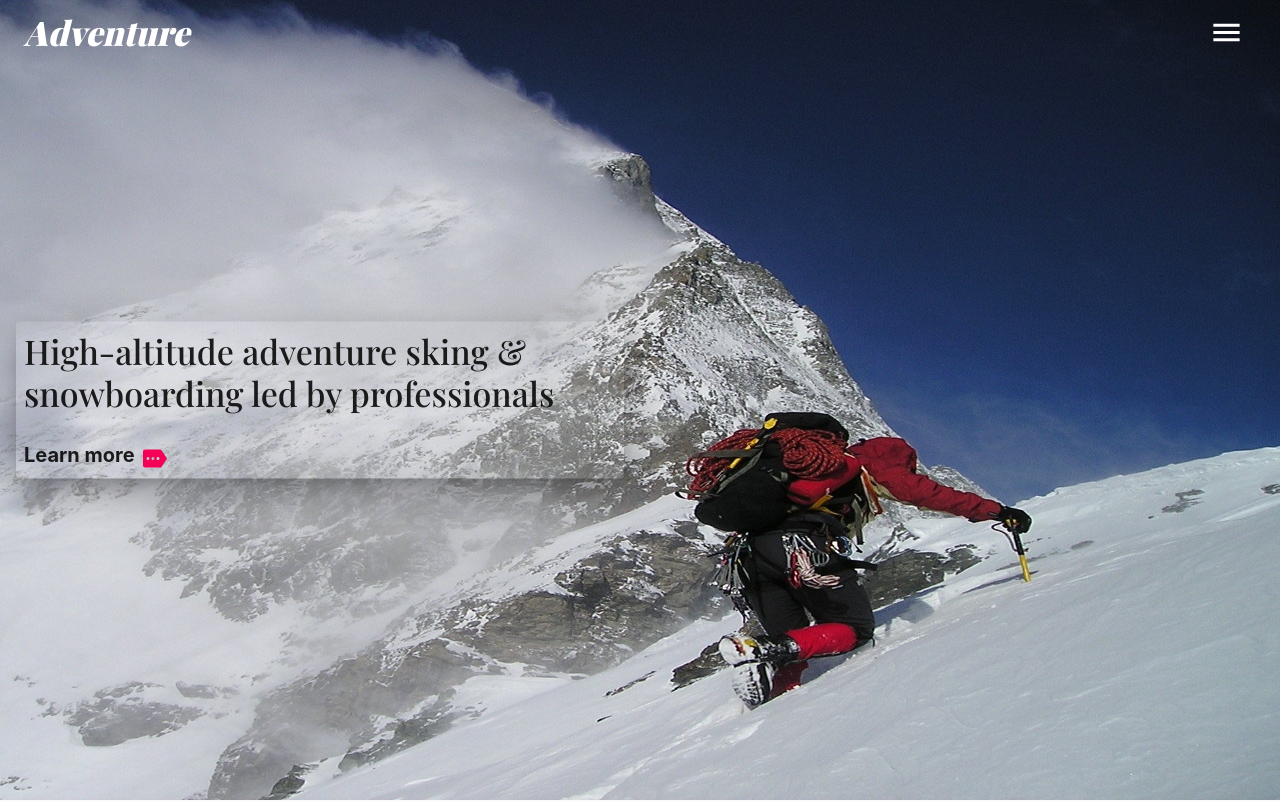
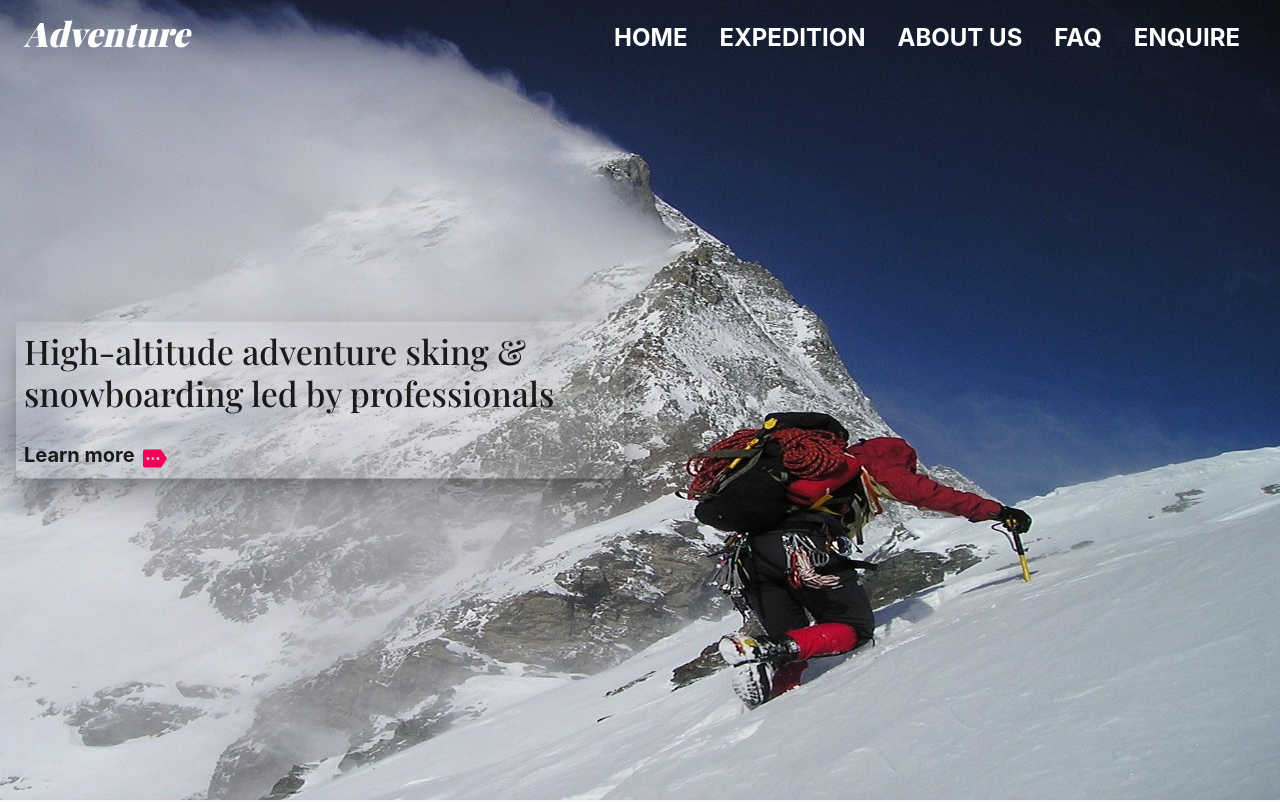
Before and after one commit to Seckrel/adventure_sport_nepal, a React (Create React App) app: page / in a window 1280 px wide. Shown: the top 802 px of the page. Built offline with nearby package versions, Linux system fonts and the light colour scheme; a web font is replaced by a local one.

Commit message:
code review: issue with desktop navbar

```diff
--- a/src/MainComponent.tsx
+++ b/src/MainComponent.tsx
@@ -4,7 +4,7 @@ import {
 } from "@material-ui/core/styles";
 import { useMemo } from 'react';
 import Header from './header/HeaderComponent';
-import Body from './BodyComponent';
+import Body from "./BodyComponent";
 
 
 // declare module '@material-ui/core/styles/createTheme' {
--- a/src/header/HeaderComponent.tsx
+++ b/src/header/HeaderComponent.tsx
@@ -5,12 +5,15 @@ import {
     Typography,
     Fade,
     useScrollTrigger,
-    Slide
+    Box
 } from '@material-ui/core';
 import MenuIcon from '@material-ui/icons/Menu';
-import { useState, cloneElement, Fragment } from 'react';
+import { useState, cloneElement, Fragment, useEffect } from 'react';
 import NavigationDrawer from './components/NavigationDrawer';
 import { useStyles } from './style';
+import { useTheme } from '@material-ui/core/styles';
+import DestopNavigation from './components/DestopNavigation';
+
 
 interface Props {
     children: React.ReactElement;
@@ -33,16 +36,23 @@ function ElevationScroll(props: Props) {
 export default function Header() {
     const fadeTransitionMiliSecond = 350;
     const [isDrawerOpen, setIsDrawerOpen] = useState(false);
+    const [innerWidth, setInnerWidth] = useState(window.innerWidth);
     const trigger = useScrollTrigger({
         disableHysteresis: true,
         threshold: 0,
     });
     const classes = useStyles(trigger);
 
-
+    const theme = useTheme();
     const handleDrawerToggle = (): void => {
         setIsDrawerOpen(!isDrawerOpen);
     };
+
+    useEffect(() => {
+        const reponsiveness = () => setInnerWidth(window.innerWidth);
+        window.addEventListener("resize", () => reponsiveness())
+    }, [])
+
     return (
         <Fragment>
             <ElevationScroll trigger={trigger}>
@@ -51,6 +61,14 @@ export default function Header() {
                         <Typography variant="h4" color="inherit">
                             Adventure
                         </Typography>
+
+                        <Box ml="auto">
+                            {innerWidth >= theme.breakpoints.values.md
+                                ? (
+
+                                    <DestopNavigation />
+                                ) : (
+                                    <Fragment>
                                         <Fade
                                             in={!isDrawerOpen}
                                             timeout={fadeTransitionMiliSecond}
@@ -59,16 +77,18 @@ export default function Header() {
                                                 edge="start"
                                                 color="inherit"
                                                 aria-label="menu"
-                                className={classes.menuButton}
+                                                // className={classes.menuButton}
                                                 onClick={handleDrawerToggle}
                                             >
                                                 <MenuIcon fontSize={"large"} />
                                             </IconButton>
                                         </Fade>
+                                    </Fragment>)
+                            }
+                        </Box>
                     </Toolbar>
                 </AppBar>
             </ElevationScroll>
-
             <NavigationDrawer
                 isDrawerOpen={isDrawerOpen}
                 handleDrawerToggle={handleDrawerToggle}
--- /dev/null
+++ b/src/header/components/DestopNavigation.tsx
@@ -0,0 +1,213 @@
+import { createStyles, Theme, makeStyles } from '@material-ui/core/styles';
+import List from '@material-ui/core/List';
+import ListItem from '@material-ui/core/ListItem';
+import ListItemText from '@material-ui/core/ListItemText';
+import DropDownList from './DrawerDataComponent';
+import { useState } from 'react';
+
+const useStyles = makeStyles((theme: Theme) =>
+    createStyles({
+        root: {
+            width: '100%',
+            display: 'flex',
+            flexDirection: 'row',
+            padding: 0,
+        },
+
+        listItem: {
+            width: 'max-content',
+            paddingTop: '10px'
+        },
+
+        hoverTransition: {
+            "&:hover": {
+                color: theme.palette.secondary.main,
+                backgroundColor: theme.palette.primary.main
+            }
+        }
+
+    }),
+);
+
+interface CustomListItemTextProps {
+    text: string;
+    classes?: any;
+}
+
+const CustomListItemText = ({ text, classes }: CustomListItemTextProps) => {
+    return (
+        <ListItemText
+            primary={text}
+            className={classes.listItem}
+            primaryTypographyProps={{
+                variant: "h5",
+            }} />
+    )
+}
+
+export default function DesktopNavigation() {
+    const classes = useStyles();
+    const [drop, setDrop] = useState(null);
+
+    const handleMouseEnter = (props: any) => {
+        setDrop(props.name)
+    }
+    const handleMouseLeave = () => {
+        setDrop(null)
+
+        console.log("leave")
+    }
+
+    return (
+        <List className={classes.root}>
+            <ListItem
+                button
+                className={classes.hoverTransition}
+            >
+                <CustomListItemText text="HOME" classes={classes} />
+            </ListItem>
+            <ListItem
+                button
+                className={classes.hoverTransition}
+                onMouseEnter={() => handleMouseEnter(AboutUs)}
+                onMouseLeave={() => handleMouseLeave()}
+            >
+                <CustomListItemText text="EXPEDITION" classes={classes} />
+            </ListItem>
+            <ListItem
+                button
+                className={classes.hoverTransition}
+                onMouseEnter={() => handleMouseEnter(AboutUs)}
+                onMouseLeave={() => handleMouseLeave()}
+            >
+                <CustomListItemText text="ABOUT US" classes={classes} />
+                {drop === "About Us"
+                    ? (
+                        <DropDownList list={AboutUs} />
+                    ) : null}
+            </ListItem>
+            <ListItem
+                button
+                className={classes.hoverTransition}
+            >
+                <CustomListItemText text="FAQ" classes={classes} />
+            </ListItem>
+            <ListItem
+                button
+                className={classes.hoverTransition}
+            >
+                <CustomListItemText text="ENQUIRE" classes={classes} />
+            </ListItem>
+        </List>
+    );
+}
+
+
+const Expendition = {
+    name: "Expendition",
+    prev: null,
+    items: [
+        {
+            name: "Combo",
+            items: [],
+            href: ''
+        },
+        {
+            name: "Ski",
+            items: [
+                {
+                    name: "Ski in Puthan Hinchuli (7426m)",
+                    href: '',
+                    items: []
+                },
+                {
+                    name: "Ski in  Mera Peak (6654m)",
+                    href: '',
+                    items: []
+                },
+                {
+                    name: "Ski in Bhrikuti Peak (6361m)",
+                    href: '',
+                    items: []
+                },
+                {
+                    name: "Ski in Ramdung Go Peak (5925m)",
+                    href: '',
+                    items: []
+                },
+                {
+                    name: "Ski in Kalinchowk (3842m)",
+                    href: '',
+                    items: []
+                }
+            ]
+        },
+        {
+            name: "mountainering",
+            items: [
+                {
+                    name: "Chulu West Peak Climbing (6419m)",
+                    items: []
+                },
+                {
+                    name: "Island Peak Climbing (6189m)",
+                    items: []
+                },
+                {
+                    name: "Manaslu Peak Climbing (8163m)",
+                    items: []
+                },
+                {
+                    name: "Mera Peak Peak Climbing (6461m)",
+                    items: []
+                },
+                {
+                    name: "Yala Peak Climbing (5520m)",
+                    items: []
+                },
+            ]
+        },
+        {
+            name: "Trekking",
+            items: [
+                {
+                    name: "Annapurna Circuit Trek",
+                    items: []
+                },
+                {
+                    name: "Dhaulagiri Circuit Trek",
+                    items: []
+                },
+                {
+                    name: "Everest Circuit Trek",
+                    items: []
+                },
+                {
+                    name: "Guerilla Circuit Trek",
+                    items: []
+                },
+                {
+                    name: "Manaslu Circuit Trek",
+                    items: []
+                },
+            ]
+        }
+    ]
+};
+
+const AboutUs = {
+    name: "About Us",
+    prev: null,
+    items: [
+        {
+            name: "Our Team",
+            href: '',
+            items: []
+        },
+        {
+            name: "Saftey",
+            href: '',
+            items: []
+        },
+    ]
+};
--- a/src/pages/home/HomePage.tsx
+++ b/src/pages/home/HomePage.tsx
@@ -9,7 +9,11 @@ import Introduction from './components/IntroductionComponent';
 export default function Home() {
     return (
         <Fragment>
-            <LandingShowCase />
+            <LandingShowCase
+                // imageSrc={""}
+                // infoText={""}
+                // learnMore={true}
+            />
             <Introduction />
             <Packages />
             <AdventureMediaCard />
--- a/src/pages/ski/SkiComponent.tsx
+++ b/src/pages/ski/SkiComponent.tsx
@@ -1,8 +1,6 @@
-import React from 'react';
 import { Fragment } from 'react';
+import Introduction from '../home/components/IntroductionComponent'
 import LandingShowCase from '../../recycle/LandingShowCase';
-import Introduction from '../home/components/IntroductionComponent'
-
 export default function SkiExpedition() {
 
     return (
```
Also changed, not shown: src/header/components/DropDownComponent.tsx (added, +7 -0 lines). Lines whose indentation alone changed are shown as unchanged.
